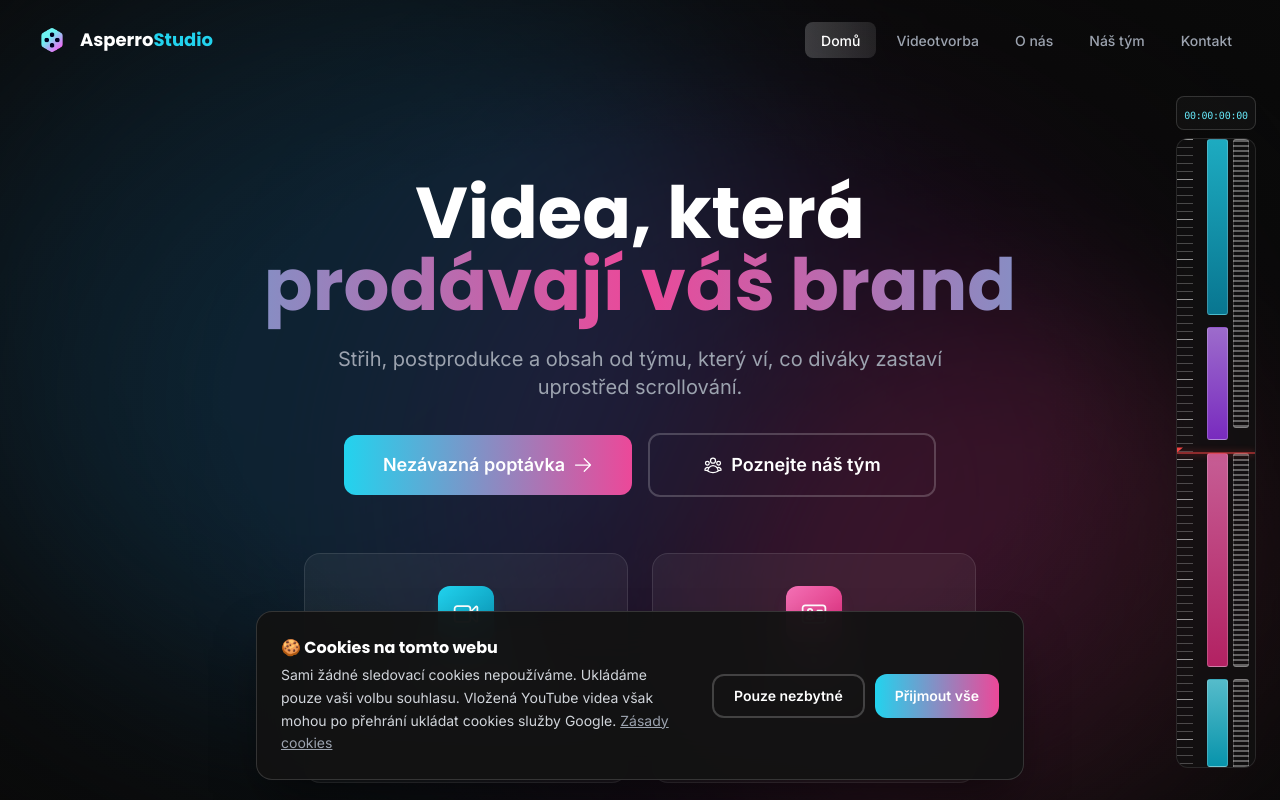
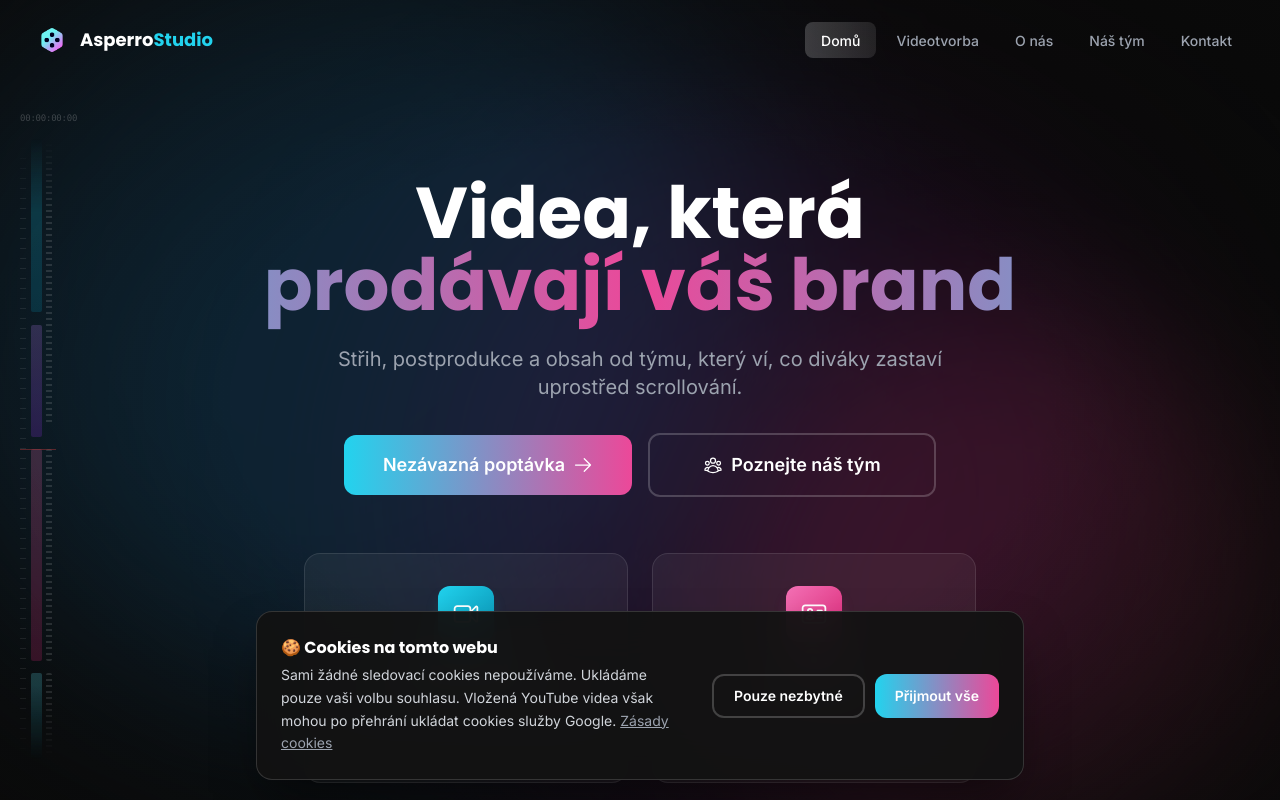
Before and after one commit to MartinStrix/asperrostudio, a React (Vite) app: page / in a window 1280 px wide. Shown: the top 800 px of the page. Built offline with nearby package versions, Linux system fonts and the light colour scheme.

Commit message:
Add files via upload

```diff
--- a/src/components/common/ScrollTimeline.tsx
+++ b/src/components/common/ScrollTimeline.tsx
@@ -1,33 +1,32 @@
 // ============================================================
-//  SCROLL TIMELINE – dekorace na boku hlavní stránky
-//  Svislá "střihová" timeline ve stylu NLE (DaVinci):
-//  pravítko s timecodem, barevné klipy na trackách a playhead.
-//  Scrollování funguje jako scrubbing – timeline se posouvá
-//  pod playheadem a timecode ubíhá podle pozice na stránce.
+//  SCROLL TIMELINE – jemná dekorace na levém boku hlavní stránky
+//  Nenápadná svislá "střihová" timeline: tenké tracky s klipy
+//  a playhead. Scroll = scrubbing, timecode ubíhá dle pozice.
+//  Bez panelu – volně splývá s pozadím webu, okraje se rozplývají.
 //  Zobrazuje se jen na velkých obrazovkách (lg a víc).
 // ============================================================
 import { useEffect, useRef, useState } from 'react';
 
-// Celková "délka projektu" zobrazená na timecodu (ve vteřinách, 24 fps)
+// Celková "délka projektu" na timecodu (ve vteřinách, 24 fps)
 const PROJECT_SECONDS = 90;
 const FPS = 24;
 
 // Klipy na trackách: [track 0/1, začátek %, výška %, barva]
 const CLIPS: { track: 0 | 1; top: number; height: number; className: string }[] = [
-  { track: 0, top: 0,  height: 14, className: 'from-cyan-400/80 to-cyan-600/80' },
-  { track: 0, top: 15, height: 9,  className: 'from-purple-400/80 to-purple-600/80' },
-  { track: 0, top: 25, height: 17, className: 'from-pink-400/80 to-pink-600/80' },
-  { track: 0, top: 43, height: 7,  className: 'from-cyan-300/80 to-cyan-500/80' },
-  { track: 0, top: 51, height: 13, className: 'from-violet-400/80 to-violet-600/80' },
-  { track: 0, top: 65, height: 10, className: 'from-pink-300/80 to-pink-500/80' },
-  { track: 0, top: 76, height: 15, className: 'from-cyan-400/80 to-cyan-600/80' },
-  { track: 0, top: 92, height: 8,  className: 'from-purple-300/80 to-purple-500/80' },
+  { track: 0, top: 0,  height: 14, className: 'from-cyan-400/30 to-cyan-600/30' },
+  { track: 0, top: 15, height: 9,  className: 'from-purple-400/30 to-purple-600/30' },
+  { track: 0, top: 25, height: 17, className: 'from-pink-400/30 to-pink-600/30' },
+  { track: 0, top: 43, height: 7,  className: 'from-cyan-300/30 to-cyan-500/30' },
+  { track: 0, top: 51, height: 13, className: 'from-violet-400/30 to-violet-600/30' },
+  { track: 0, top: 65, height: 10, className: 'from-pink-300/30 to-pink-500/30' },
+  { track: 0, top: 76, height: 15, className: 'from-cyan-400/30 to-cyan-600/30' },
+  { track: 0, top: 92, height: 8,  className: 'from-purple-300/30 to-purple-500/30' },
   // Track 1 = "audio" (tyrkysové bloky s vlnkou)
-  { track: 1, top: 0,  height: 23, className: 'from-teal-400/70 to-teal-600/70' },
-  { track: 1, top: 25, height: 17, className: 'from-teal-400/70 to-teal-600/70' },
-  { track: 1, top: 43, height: 21, className: 'from-teal-400/70 to-teal-600/70' },
-  { track: 1, top: 65, height: 26, className: 'from-teal-400/70 to-teal-600/70' },
-  { track: 1, top: 92, height: 8,  className: 'from-teal-400/70 to-teal-600/70' },
+  { track: 1, top: 0,  height: 23, className: 'from-teal-400/25 to-teal-600/25' },
+  { track: 1, top: 25, height: 17, className: 'from-teal-400/25 to-teal-600/25' },
+  { track: 1, top: 43, height: 21, className: 'from-teal-400/25 to-teal-600/25' },
+  { track: 1, top: 65, height: 26, className: 'from-teal-400/25 to-teal-600/25' },
+  { track: 1, top: 92, height: 8,  className: 'from-teal-400/25 to-teal-600/25' },
 ];
 
 // Formát timecodu HH:MM:SS:FF jako ve střižně
@@ -86,30 +85,36 @@ export const ScrollTimeline = () => {
 
   return (
     <div
-      className="hidden lg:flex fixed right-4 xl:right-6 top-24 bottom-8 z-20 pointer-events-none flex-col items-stretch w-20"
+      className="hidden lg:flex fixed left-3 xl:left-5 top-28 bottom-10 z-0 pointer-events-none flex-col w-9 opacity-70"
       aria-hidden="true"
     >
-      {/* Timecode displej */}
-      <div className="mb-2 rounded-lg bg-dark-100/90 border border-white/15 px-1.5 py-1 text-center">
-        <span className="font-mono text-[10px] tracking-tight text-cyan-300 tabular-nums">
-          {timecode}
-        </span>
-      </div>
+      {/* Timecode – jen jemný monospace text */}
+      <span className="mb-3 font-mono text-[9px] tracking-tight text-white/30 tabular-nums text-center">
+        {timecode}
+      </span>
 
-      {/* Okno timeline */}
-      <div className="relative flex-1 rounded-xl bg-dark-100/70 backdrop-blur-sm border border-white/10 overflow-hidden">
-        {/* Posouvaný obsah (2× výška okna) */}
+      {/* Timeline – bez panelu, okraje se rozplývají do stránky */}
+      <div
+        className="relative flex-1 overflow-hidden"
+        style={{
+          maskImage:
+            'linear-gradient(to bottom, transparent, black 12%, black 88%, transparent)',
+          WebkitMaskImage:
+            'linear-gradient(to bottom, transparent, black 12%, black 88%, transparent)',
+        }}
+      >
+        {/* Posouvaný obsah (2× výška) */}
         <div
           ref={contentRef}
           className="absolute inset-x-0 top-0 will-change-transform"
           style={{ height: '200%' }}
         >
-          {/* Pravítko s dílky */}
+          {/* Jemné dílky pravítka */}
           <div
-            className="absolute left-0 top-0 bottom-0 w-4 opacity-70"
+            className="absolute left-0 top-0 bottom-0 w-1.5 opacity-30"
             style={{
               backgroundImage:
-                'repeating-linear-gradient(to bottom, rgba(255,255,255,0.35) 0 1px, transparent 1px 8px), repeating-linear-gradient(to bottom, rgba(255,255,255,0.7) 0 1px, transparent 1px 40px)',
+                'repeating-linear-gradient(to bottom, rgba(255,255,255,0.4) 0 1px, transparent 1px 10px)',
             }}
           />
 
@@ -117,32 +122,25 @@ export const ScrollTimeline = () => {
           {CLIPS.map((clip, index) => (
             <div
               key={index}
-              className={`absolute rounded-[3px] bg-gradient-to-b ${clip.className} border border-white/20`}
+              className={`absolute rounded-[2px] bg-gradient-to-b ${clip.className}`}
               style={{
-                left: clip.track === 0 ? '38%' : '72%',
-                width: clip.track === 0 ? '28%' : '20%',
+                left: clip.track === 0 ? '30%' : '72%',
+                width: clip.track === 0 ? '32%' : '18%',
                 top: `${clip.top}%`,
                 height: `${clip.height}%`,
                 // "vlnka" u audio klipů
                 backgroundImage:
                   clip.track === 1
-                    ? 'repeating-linear-gradient(to bottom, rgba(255,255,255,0.35) 0 2px, transparent 2px 5px)'
+                    ? 'repeating-linear-gradient(to bottom, rgba(255,255,255,0.18) 0 2px, transparent 2px 6px)'
                     : undefined,
               }}
             />
           ))}
         </div>
 
-        {/* Playhead – pevně uprostřed, timeline jede pod ním */}
+        {/* Playhead – tenká linka pevně uprostřed */}
         <div className="absolute left-0 right-0 top-1/2 -translate-y-1/2">
-          <div className="h-px bg-red-500 shadow-[0_0_6px_rgba(239,68,68,0.9)]" />
-          <div
-            className="absolute -top-[5px] left-0 w-0 h-0"
-            style={{
-              borderTop: '5px solid rgb(239,68,68)',
-              borderRight: '6px solid transparent',
-            }}
-          />
+          <div className="h-px bg-red-500/50" />
         </div>
       </div>
     </div>
```
